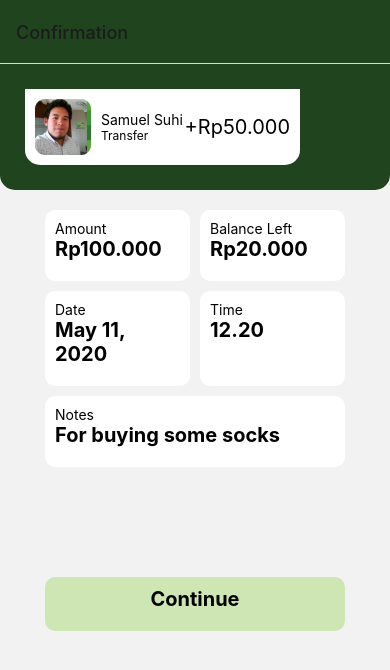
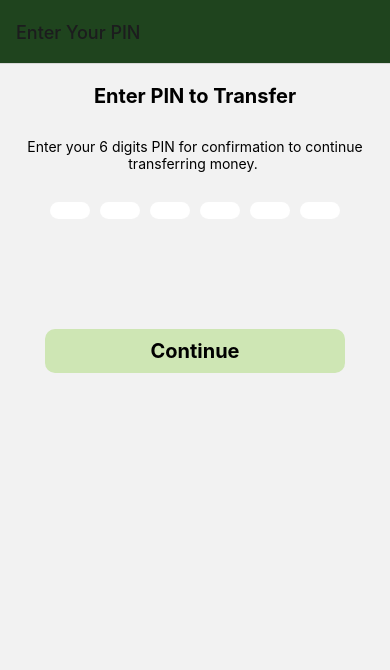
Before and after one commit to refaldy04/reactNative-Sicuro, a React Native app: screen /PinConfirmation in a window 390 px wide. Shown: the top 670 px of the page. Built offline with nearby package versions, Linux system fonts and the light colour scheme.

Commit message:
slicing pin confirmation screen

```diff
--- a/App.js
+++ b/App.js
@@ -14,7 +14,8 @@ import History from './src/screens/History';
 import SearchReceiver from './src/screens/SearchReceiver';
 import {PRIMARY_COLOR} from './src/styles/constant';
 import InputAmount from './src/screens/InputAmount';
-import Confirmation from './src/screens/confirmation';
+import Confirmation from './src/screens/Confirmation';
+import PinConfirmation from './src/screens/PinConfirmation';
 
 const Stack = createNativeStackNavigator();
 
@@ -22,6 +23,16 @@ const App = () => {
   return (
     <NavigationContainer>
       <Stack.Navigator>
+        <Stack.Screen
+          options={{
+            title: 'Enter Your PIN',
+            headerStyle: {
+              backgroundColor: PRIMARY_COLOR,
+            },
+          }}
+          name="PinConfirmation"
+          component={PinConfirmation}
+        />
         <Stack.Screen
           options={{
             title: 'Confirmation',
--- /dev/null
+++ b/src/screens/PinConfirmation.js
@@ -0,0 +1,86 @@
+import {
+  View,
+  Text,
+  Image,
+  StyleSheet,
+  TouchableOpacity,
+  TextInput,
+} from 'react-native';
+import React from 'react';
+import Icon from 'react-native-vector-icons/FontAwesome';
+import {PRIMARY_COLOR, SECONDARY_COLOR} from '../styles/constant';
+import Transaction from '../components/Transaction';
+import Input from '../components/Input';
+
+const Confirmation = () => {
+  return (
+    <View>
+      <View style={styleLocal.buttonWrapper}>
+        <Text style={styleLocal.money}>Enter PIN to Transfer</Text>
+        <Text style={{textAlign: 'center', marginVertical: 30}}>
+          Enter your 6 digits PIN for confirmation to continue transferring
+          money.{' '}
+        </Text>
+        <View style={styleLocal.pinInput}>
+          <TextInput style={styleLocal.input} />
+          <TextInput style={styleLocal.input} />
+          <TextInput style={styleLocal.input} />
+          <TextInput style={styleLocal.input} />
+          <TextInput style={styleLocal.input} />
+          <TextInput style={styleLocal.input} />
+        </View>
+        <TouchableOpacity style={styleLocal.button}>
+          <Text style={styleLocal.money}>Continue</Text>
+        </TouchableOpacity>
+      </View>
+    </View>
+  );
+};
+
+const styleLocal = StyleSheet.create({
+  headerWrapper: {
+    backgroundColor: PRIMARY_COLOR,
+    flexDirection: 'row',
+    justifyContent: 'space-between',
+    alignItems: 'center',
+    paddingHorizontal: 15,
+    paddingVertical: 15,
+    borderBottomLeftRadius: 15,
+    borderBottomRightRadius: 15,
+    minHeight: 100,
+  },
+  textWhite: {color: '#fff'},
+  money: {
+    fontSize: 20,
+    fontWeight: 'bold',
+  },
+  buttonWrapper: {
+    justifyContent: 'center',
+    alignItems: 'center',
+    marginTop: 20,
+  },
+  pinInput: {
+    flexDirection: 'row',
+    width: 300,
+    justifyContent: 'center',
+  },
+  input: {
+    backgroundColor: '#fff',
+    marginHorizontal: 5,
+    width: 40,
+    borderColor: SECONDARY_COLOR,
+    borderRadius: 10,
+    textAlign: 'center',
+  },
+  button: {
+    backgroundColor: SECONDARY_COLOR,
+    marginTop: 110,
+    padding: 10,
+    width: 300,
+    alignItems: 'center',
+    justifyContent: 'center',
+    borderRadius: 10,
+  },
+});
+
+export default Confirmation;
```
